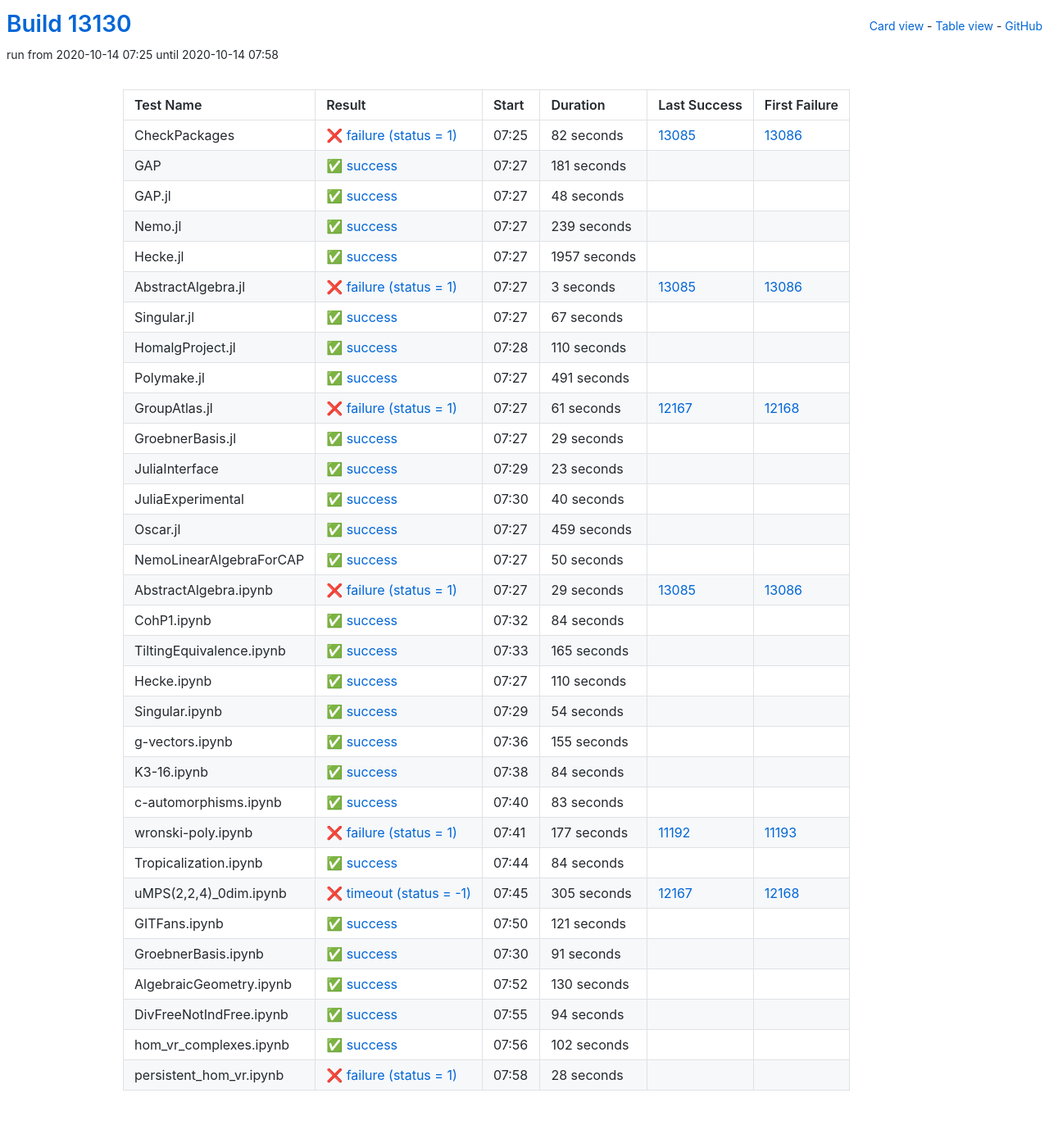
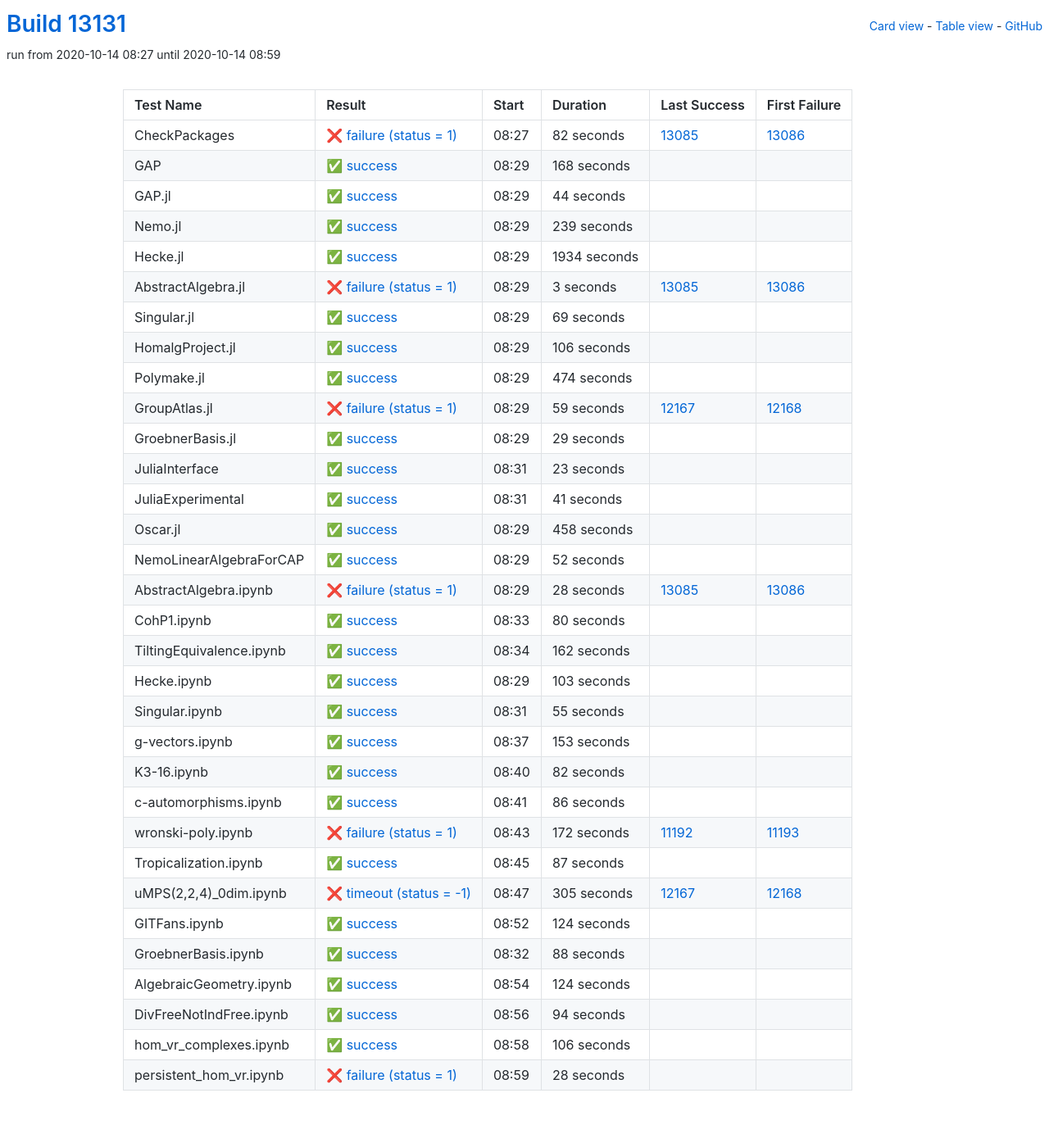
Before and after one commit to oscar-system/oscar-ci-status, a Jekyll site: the page built from table.html, in a window 1280 px wide. Shown: the whole page at 82% size. Built offline with Jekyll 4.4.1, drawn with Linux system fonts in a browser that asks for light colours.

Commit message:
Build #13131

```diff
--- a/_data/ci.yml
+++ b/_data/ci.yml
@@ -1,6 +1,6 @@
 ---
-build: 13130
-build_url: https://oscarci.mathematik.uni-kl.de/job/oscar/13130/
+build: 13131
+build_url: https://oscarci.mathematik.uni-kl.de/job/oscar/13131/
 job: oscar
 organization: oscar-system
 repo: oscar-ci-status
@@ -8,8 +8,8 @@
 tests:
 - name: CheckPackages
   id: checkpackages
-  log: https://oscarci.mathematik.uni-kl.de/job/oscar/13130/artifact/logs/build-13130/CheckPackages.log
-  start: 2020-10-14 07:25
+  log: https://oscarci.mathematik.uni-kl.de/job/oscar/13131/artifact/logs/build-13131/CheckPackages.log
+  start: 2020-10-14 08:27
   success: false
   exitcode: 1
   status: failure
@@ -20,32 +20,32 @@
   first_failure_url: https://oscarci.mathematik.uni-kl.de/job/oscar/13086/
 - name: GAP
   id: gap
-  log: https://oscarci.mathematik.uni-kl.de/job/oscar/13130/artifact/logs/build-13130/GAP.log
-  start: 2020-10-14 07:27
+  log: https://oscarci.mathematik.uni-kl.de/job/oscar/13131/artifact/logs/build-13131/GAP.log
+  start: 2020-10-14 08:29
   success: true
   exitcode: 0
   status: success
-  duration: 181
+  duration: 168
   last_success: false
   last_success_url:
   first_failure: false
   first_failure_url:
 - name: GAP.jl
   id: gap-jl
-  log: https://oscarci.mathematik.uni-kl.de/job/oscar/13130/artifact/logs/build-13130/GAP.jl.log
-  start: 2020-10-14 07:27
+  log: https://oscarci.mathematik.uni-kl.de/job/oscar/13131/artifact/logs/build-13131/GAP.jl.log
+  start: 2020-10-14 08:29
   success: true
   exitcode: 0
   status: success
-  duration: 48
+  duration: 44
   last_success: false
   last_success_url:
   first_failure: false
   first_failure_url:
 - name: Nemo.jl
   id: nemo-jl
-  log: https://oscarci.mathematik.uni-kl.de/job/oscar/13130/artifact/logs/build-13130/Nemo.jl.log
-  start: 2020-10-14 07:27
+  log: https://oscarci.mathematik.uni-kl.de/job/oscar/13131/artifact/logs/build-13131/Nemo.jl.log
+  start: 2020-10-14 08:29
   success: true
   exitcode: 0
   status: success
@@ -56,20 +56,20 @@
   first_failure_url:
 - name: Hecke.jl
   id: hecke-jl
-  log: https://oscarci.mathematik.uni-kl.de/job/oscar/13130/artifact/logs/build-13130/Hecke.jl.log
-  start: 2020-10-14 07:27
+  log: https://oscarci.mathematik.uni-kl.de/job/oscar/13131/artifact/logs/build-13131/Hecke.jl.log
+  start: 2020-10-14 08:29
   success: true
   exitcode: 0
   status: success
-  duration: 1957
+  duration: 1934
   last_success: false
   last_success_url:
   first_failure: false
   first_failure_url:
 - name: AbstractAlgebra.jl
   id: abstractalgebra-jl
-  log: https://oscarci.mathematik.uni-kl.de/job/oscar/13130/artifact/logs/build-13130/AbstractAlgebra.jl.log
-  start: 2020-10-14 07:27
+  log: https://oscarci.mathematik.uni-kl.de/job/oscar/13131/artifact/logs/build-13131/AbstractAlgebra.jl.log
+  start: 2020-10-14 08:29
   success: false
   exitcode: 1
   status: failure
@@ -80,56 +80,56 @@
   first_failure_url: https://oscarci.mathematik.uni-kl.de/job/oscar/13086/
 - name: Singular.jl
   id: singular-jl
-  log: https://oscarci.mathematik.uni-kl.de/job/oscar/13130/artifact/logs/build-13130/Singular.jl.log
-  start: 2020-10-14 07:27
+  log: https://oscarci.mathematik.uni-kl.de/job/oscar/13131/artifact/logs/build-13131/Singular.jl.log
+  start: 2020-10-14 08:29
   success: true
   exitcode: 0
   status: success
-  duration: 67
+  duration: 69
   last_success: false
   last_success_url:
   first_failure: false
   first_failure_url:
 - name: HomalgProject.jl
   id: homalgproject-jl
-  log: https://oscarci.mathematik.uni-kl.de/job/oscar/13130/artifact/logs/build-13130/HomalgProject.jl.log
-  start: 2020-10-14 07:28
+  log: https://oscarci.mathematik.uni-kl.de/job/oscar/13131/artifact/logs/build-13131/HomalgProject.jl.log
+  start: 2020-10-14 08:29
   success: true
   exitcode: 0
   status: success
-  duration: 110
+  duration: 106
   last_success: false
   last_success_url:
   first_failure: false
   first_failure_url:
 - name: Polymake.jl
   id: polymake-jl
-  log: https://oscarci.mathematik.uni-kl.de/job/oscar/13130/artifact/logs/build-13130/Polymake.jl.log
-  start: 2020-10-14 07:27
+  log: https://oscarci.mathematik.uni-kl.de/job/oscar/13131/artifact/logs/build-13131/Polymake.jl.log
+  start: 2020-10-14 08:29
   success: true
   exitcode: 0
   status: success
-  duration: 491
+  duration: 474
   last_success: false
   last_success_url:
   first_failure: false
   first_failure_url:
 - name: GroupAtlas.jl
   id: groupatlas-jl
-  log: https://oscarci.mathematik.uni-kl.de/job/oscar/13130/artifact/logs/build-13130/GroupAtlas.jl.log
-  start: 2020-10-14 07:27
+  log: https://oscarci.mathematik.uni-kl.de/job/oscar/13131/artifact/logs/build-13131/GroupAtlas.jl.log
+  start: 2020-10-14 08:29
   success: false
   exitcode: 1
   status: failure
-  duration: 61
+  duration: 59
   last_success: 12167
   last_success_url: https://oscarci.mathematik.uni-kl.de/job/oscar/12167/
   first_failure: 12168
   first_failure_url: https://oscarci.mathematik.uni-kl.de/job/oscar/12168/
 - name: GroebnerBasis.jl
   id: groebnerbasis-jl
-  log: https://oscarci.mathematik.uni-kl.de/job/oscar/13130/artifact/logs/build-13130/GroebnerBasis.jl.log
-  start: 2020-10-14 07:27
+  log: https://oscarci.mathematik.uni-kl.de/job/oscar/13131/artifact/logs/build-13131/GroebnerBasis.jl.log
+  start: 2020-10-14 08:29
   success: true
   exitcode: 0
   status: success
@@ -140,8 +140,8 @@
   first_failure_url:
 - name: JuliaInterface
   id: juliainterface
-  log: https://oscarci.mathematik.uni-kl.de/job/oscar/13130/artifact/logs/build-13130/JuliaInterface.log
-  start: 2020-10-14 07:29
+  log: https://oscarci.mathematik.uni-kl.de/job/oscar/13131/artifact/logs/build-13131/JuliaInterface.log
+  start: 2020-10-14 08:31
   success: true
   exitcode: 0
   status: success
@@ -152,164 +152,164 @@
   first_failure_url:
 - name: JuliaExperimental
   id: juliaexperimental
-  log: https://oscarci.mathematik.uni-kl.de/job/oscar/13130/artifact/logs/build-13130/JuliaExperimental.log
-  start: 2020-10-14 07:30
+  log: https://oscarci.mathematik.uni-kl.de/job/oscar/13131/artifact/logs/build-13131/JuliaExperimental.log
+  start: 2020-10-14 08:31
   success: true
   exitcode: 0
   status: success
-  duration: 40
+  duration: 41
   last_success: false
   last_success_url:
   first_failure: false
   first_failure_url:
 - name: Oscar.jl
   id: oscar-jl
-  log: https://oscarci.mathematik.uni-kl.de/job/oscar/13130/artifact/logs/build-13130/Oscar.jl.log
-  start: 2020-10-14 07:27
+  log: https://oscarci.mathematik.uni-kl.de/job/oscar/13131/artifact/logs/build-13131/Oscar.jl.log
+  start: 2020-10-14 08:29
   success: true
   exitcode: 0
   status: success
-  duration: 459
+  duration: 458
   last_success: false
   last_success_url:
   first_failure: false
   first_failure_url:
 - name: NemoLinearAlgebraForCAP
   id: nemolinearalgebraforcap
-  log: https://oscarci.mathematik.uni-kl.de/job/oscar/13130/artifact/logs/build-13130/NemoLinearAlgebraForCAP.log
-  start: 2020-10-14 07:27
+  log: https://oscarci.mathematik.uni-kl.de/job/oscar/13131/artifact/logs/build-13131/NemoLinearAlgebraForCAP.log
+  start: 2020-10-14 08:29
   success: true
   exitcode: 0
   status: success
-  duration: 50
+  duration: 52
   last_success: false
   last_success_url:
   first_failure: false
   first_failure_url:
 - name: AbstractAlgebra.ipynb
   id: abstractalgebra-ipynb
-  log: https://oscarci.mathematik.uni-kl.de/job/oscar/13130/artifact/logs/build-13130/AbstractAlgebra.ipynb.log
-  start: 2020-10-14 07:27
+  log: https://oscarci.mathematik.uni-kl.de/job/oscar/13131/artifact/logs/build-13131/AbstractAlgebra.ipynb.log
+  start: 2020-10-14 08:29
   success: false
   exitcode: 1
   status: failure
-  duration: 29
+  duration: 28
   last_success: 13085
   last_success_url: https://oscarci.mathematik.uni-kl.de/job/oscar/13085/
   first_failure: 13086
   first_failure_url: https://oscarci.mathematik.uni-kl.de/job/oscar/13086/
 - name: CohP1.ipynb
   id: cohp1-ipynb
-  log: https://oscarci.mathematik.uni-kl.de/job/oscar/13130/artifact/logs/build-13130/CohP1.ipynb.log
-  start: 2020-10-14 07:32
+  log: https://oscarci.mathematik.uni-kl.de/job/oscar/13131/artifact/logs/build-13131/CohP1.ipynb.log
+  start: 2020-10-14 08:33
   success: true
   exitcode: 0
   status: success
-  duration: 84
+  duration: 80
   last_success: false
   last_success_url:
   first_failure: false
   first_failure_url:
 - name: TiltingEquivalence.ipynb
   id: tiltingequivalence-ipynb
-  log: https://oscarci.mathematik.uni-kl.de/job/oscar/13130/artifact/logs/build-13130/TiltingEquivalence.ipynb.log
-  start: 2020-10-14 07:33
+  log: https://oscarci.mathematik.uni-kl.de/job/oscar/13131/artifact/logs/build-13131/TiltingEquivalence.ipynb.log
+  start: 2020-10-14 08:34
   success: true
   exitcode: 0
   status: success
-  duration: 165
+  duration: 162
   last_success: false
   last_success_url:
   first_failure: false
   first_failure_url:
 - name: Hecke.ipynb
   id: hecke-ipynb
-  log: https://oscarci.mathematik.uni-kl.de/job/oscar/13130/artifact/logs/build-13130/Hecke.ipynb.log
-  start: 2020-10-14 07:27
+  log: https://oscarci.mathematik.uni-kl.de/job/oscar/13131/artifact/logs/build-13131/Hecke.ipynb.log
+  start: 2020-10-14 08:29
   success: true
   exitcode: 0
   status: success
-  duration: 110
+  duration: 103
   last_success: false
   last_success_url:
   first_failure: false
   first_failure_url:
 - name: Singular.ipynb
   id: singular-ipynb
-  log: https://oscarci.mathematik.uni-kl.de/job/oscar/13130/artifact/logs/build-13130/Singular.ipynb.log
-  start: 2020-10-14 07:29
+  log: https://oscarci.mathematik.uni-kl.de/job/oscar/13131/artifact/logs/build-13131/Singular.ipynb.log
+  start: 2020-10-14 08:31
   success: true
   exitcode: 0
   status: success
-  duration: 54
+  duration: 55
   last_success: false
   last_success_url:
   first_failure: false
   first_failure_url:
 - name: g-vectors.ipynb
   id: g-vectors-ipynb
-  log: https://oscarci.mathematik.uni-kl.de/job/oscar/13130/artifact/logs/build-13130/g-vectors.ipynb.log
-  start: 2020-10-14 07:36
+  log: https://oscarci.mathematik.uni-kl.de/job/oscar/13131/artifact/logs/build-13131/g-vectors.ipynb.log
+  start: 2020-10-14 08:37
   success: true
   exitcode: 0
   status: success
-  duration: 155
+  duration: 153
   last_success: false
   last_success_url:
   first_failure: false
   first_failure_url:
 - name: K3-16.ipynb
   id: k3-16-ipynb
-  log: https://oscarci.mathematik.uni-kl.de/job/oscar/13130/artifact/logs/build-13130/K3-16.ipynb.log
-  start: 2020-10-14 07:38
+  log: https://oscarci.mathematik.uni-kl.de/job/oscar/13131/artifact/logs/build-13131/K3-16.ipynb.log
+  start: 2020-10-14 08:40
   success: true
   exitcode: 0
   status: success
-  duration: 84
+  duration: 82
   last_success: false
   last_success_url:
   first_failure: false
   first_failure_url:
 - name: c-automorphisms.ipynb
   id: c-automorphisms-ipynb
-  log: https://oscarci.mathematik.uni-kl.de/job/oscar/13130/artifact/logs/build-13130/c-automorphisms.ipynb.log
-  start: 2020-10-14 07:40
+  log: https://oscarci.mathematik.uni-kl.de/job/oscar/13131/artifact/logs/build-13131/c-automorphisms.ipynb.log
+  start: 2020-10-14 08:41
   success: true
   exitcode: 0
   status: success
-  duration: 83
+  duration: 86
   last_success: false
   last_success_url:
   first_failure: false
   first_failure_url:
 - name: wronski-poly.ipynb
   id: wronski-poly-ipynb
-  log: https://oscarci.mathematik.uni-kl.de/job/oscar/13130/artifact/logs/build-13130/wronski-poly.ipynb.log
-  start: 2020-10-14 07:41
+  log: https://oscarci.mathematik.uni-kl.de/job/oscar/13131/artifact/logs/build-13131/wronski-poly.ipynb.log
+  start: 2020-10-14 08:43
   success: false
   exitcode: 1
   status: failure
-  duration: 177
+  duration: 172
   last_success: 11192
   last_success_url: https://oscarci.mathematik.uni-kl.de/job/oscar/11192/
   first_failure: 11193
   first_failure_url: https://oscarci.mathematik.uni-kl.de/job/oscar/11193/
 - name: Tropicalization.ipynb
   id: tropicalization-ipynb
-  log: https://oscarci.mathematik.uni-kl.de/job/oscar/13130/artifact/logs/build-13130/Tropicalization.ipynb.log
-  start: 2020-10-14 07:44
+  log: https://oscarci.mathematik.uni-kl.de/job/oscar/13131/artifact/logs/build-13131/Tropicalization.ipynb.log
+  start: 2020-10-14 08:45
   success: true
   exitcode: 0
   status: success
-  duration: 84
+  duration: 87
   last_success: false
   last_success_url:
   first_failure: false
   first_failure_url:
 - name: uMPS(2,2,4)_0dim.ipynb
   id: umps-2-2-4-0dim-ipynb
-  log: https://oscarci.mathematik.uni-kl.de/job/oscar/13130/artifact/logs/build-13130/uMPS-2-2-4-_0dim.ipynb.log
-  start: 2020-10-14 07:45
+  log: https://oscarci.mathematik.uni-kl.de/job/oscar/13131/artifact/logs/build-13131/uMPS-2-2-4-_0dim.ipynb.log
+  start: 2020-10-14 08:47
   success: false
   exitcode: -1
   status: timeout
@@ -320,44 +320,44 @@
   first_failure_url: https://oscarci.mathematik.uni-kl.de/job/oscar/12168/
 - name: GITFans.ipynb
   id: gitfans-ipynb
-  log: https://oscarci.mathematik.uni-kl.de/job/oscar/13130/artifact/logs/build-13130/GITFans.ipynb.log
-  start: 2020-10-14 07:50
+  log: https://oscarci.mathematik.uni-kl.de/job/oscar/13131/artifact/logs/build-13131/GITFans.ipynb.log
+  start: 2020-10-14 08:52
   success: true
   exitcode: 0
   status: success
-  duration: 121
+  duration: 124
   last_success: false
   last_success_url:
   first_failure: false
   first_failure_url:
 - name: GroebnerBasis.ipynb
   id: groebnerbasis-ipynb
-  log: https://oscarci.mathematik.uni-kl.de/job/oscar/13130/artifact/logs/build-13130/GroebnerBasis.ipynb.log
-  start: 2020-10-14 07:30
+  log: https://oscarci.mathematik.uni-kl.de/job/oscar/13131/artifact/logs/build-13131/GroebnerBasis.ipynb.log
+  start: 2020-10-14 08:32
   success: true
   exitcode: 0
   status: success
-  duration: 91
+  duration: 88
   last_success: false
   last_success_url:
   first_failure: false
   first_failure_url:
 - name: AlgebraicGeometry.ipynb
   id: algebraicgeometry-ipynb
-  log: https://oscarci.mathematik.uni-kl.de/job/oscar/13130/artifact/logs/build-13130/AlgebraicGeometry.ipynb.log
-  start: 2020-10-14 07:52
+  log: https://oscarci.mathematik.uni-kl.de/job/oscar/13131/artifact/logs/build-13131/AlgebraicGeometry.ipynb.log
+  start: 2020-10-14 08:54
   success: true
   exitcode: 0
   status: success
-  duration: 130
+  duration: 124
   last_success: false
   last_success_url:
   first_failure: false
   first_failure_url:
 - name: DivFreeNotIndFree.ipynb
   id: divfreenotindfree-ipynb
-  log: https://oscarci.mathematik.uni-kl.de/job/oscar/13130/artifact/logs/build-13130/DivFreeNotIndFree.ipynb.log
-  start: 2020-10-14 07:55
+  log: https://oscarci.mathematik.uni-kl.de/job/oscar/13131/artifact/logs/build-13131/DivFreeNotIndFree.ipynb.log
+  start: 2020-10-14 08:56
   success: true
   exitcode: 0
   status: success
@@ -368,20 +368,20 @@
   first_failure_url:
 - name: hom_vr_complexes.ipynb
   id: hom-vr-complexes-ipynb
-  log: https://oscarci.mathematik.uni-kl.de/job/oscar/13130/artifact/logs/build-13130/hom_vr_complexes.ipynb.log
-  start: 2020-10-14 07:56
+  log: https://oscarci.mathematik.uni-kl.de/job/oscar/13131/artifact/logs/build-13131/hom_vr_complexes.ipynb.log
+  start: 2020-10-14 08:58
   success: true
   exitcode: 0
   status: success
-  duration: 102
+  duration: 106
   last_success: false
   last_success_url:
   first_failure: false
   first_failure_url:
 - name: persistent_hom_vr.ipynb
   id: persistent-hom-vr-ipynb
-  log: https://oscarci.mathematik.uni-kl.de/job/oscar/13130/artifact/logs/build-13130/persistent_hom_vr.ipynb.log
-  start: 2020-10-14 07:58
+  log: https://oscarci.mathematik.uni-kl.de/job/oscar/13131/artifact/logs/build-13131/persistent_hom_vr.ipynb.log
+  start: 2020-10-14 08:59
   success: false
   exitcode: 1
   status: failure
```
Also changed, not shown: README.md.
